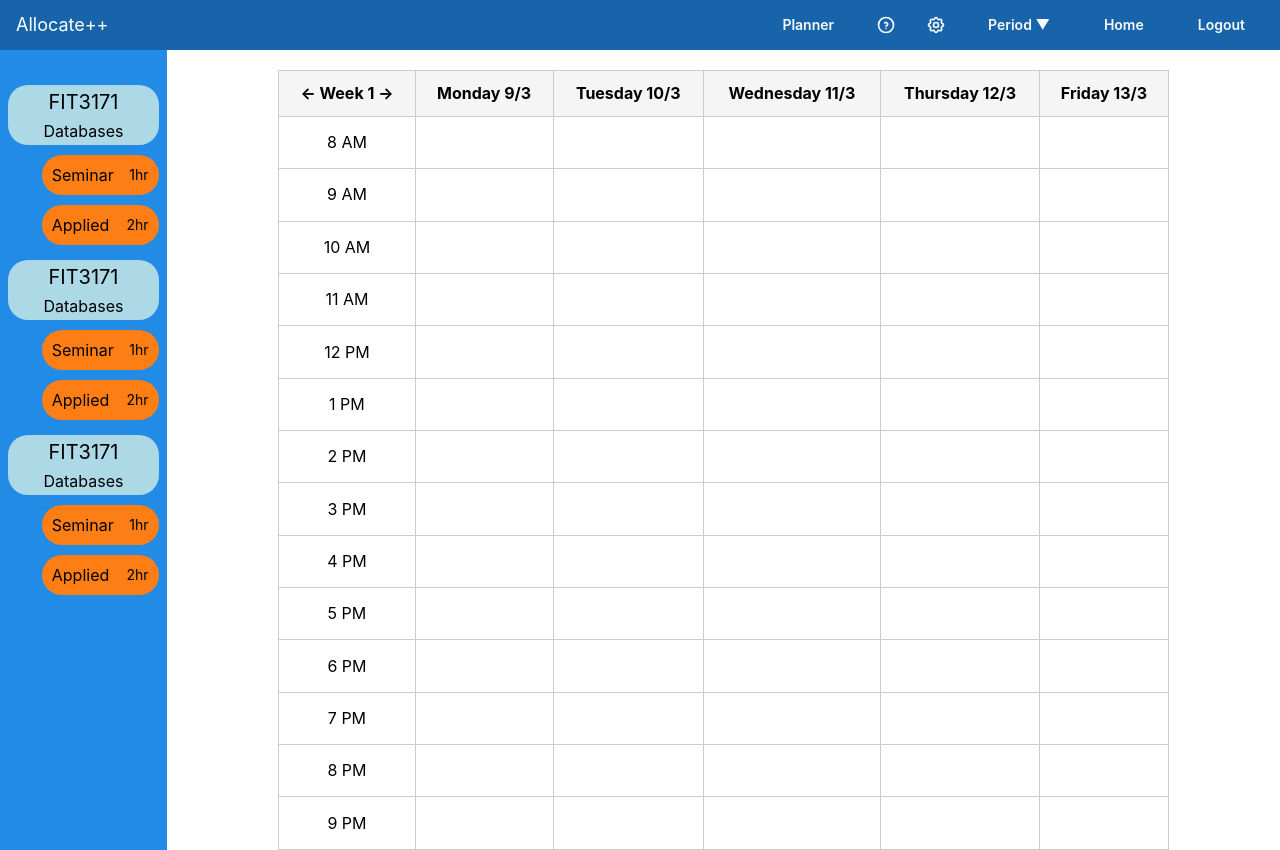
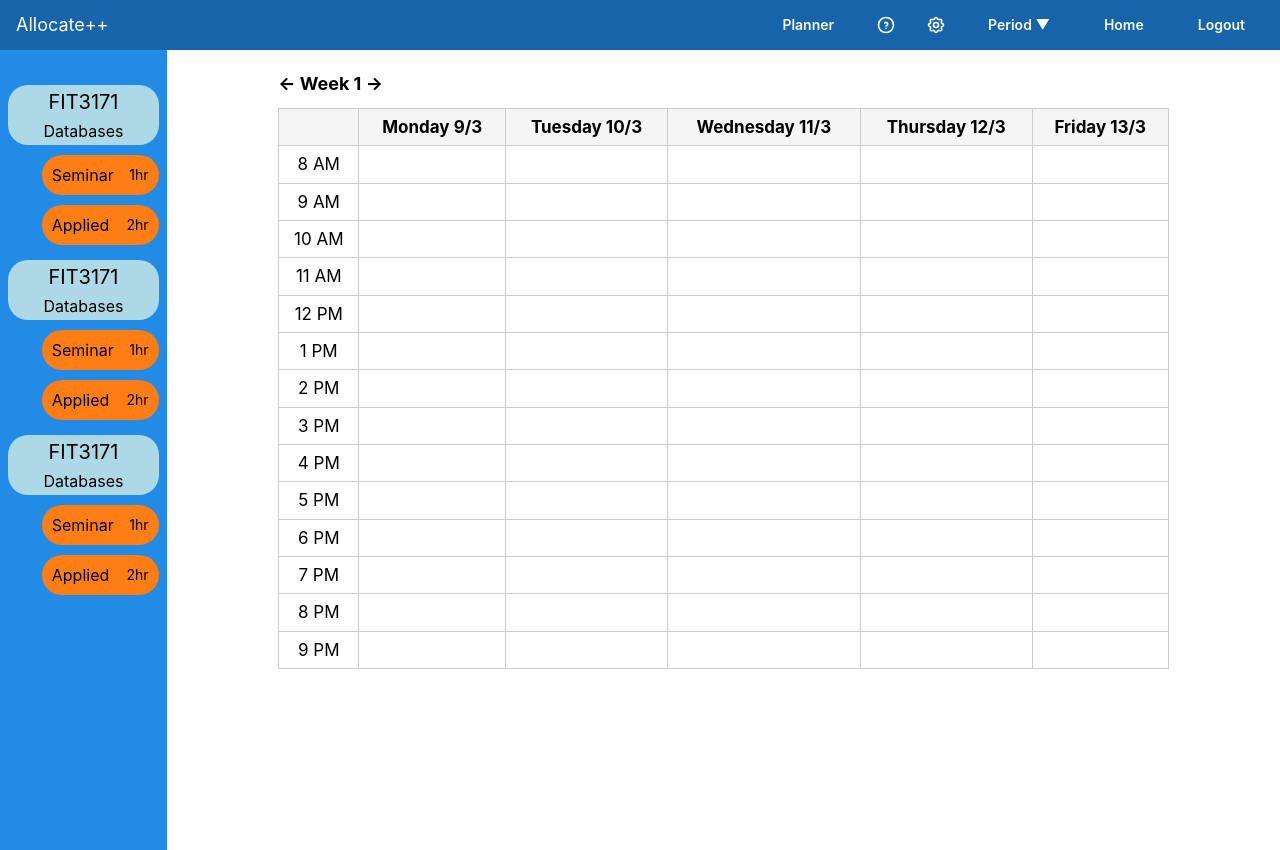
Before and after one commit to RichardLi88/unihack-2025, a React app in the folder project/frontend/: page / in a window 1280 px wide. Built offline with nearby package versions, Linux system fonts and the light colour scheme; the HTML template or start-up script is replaced by a standard one.

Commit message:
add shading functoinality, improve visuals - onclick turns cell grey - shorter rows - move week 1 position

```diff
--- a/project/frontend/src/components/Timetable.jsx
+++ b/project/frontend/src/components/Timetable.jsx
@@ -1,5 +1,5 @@
-import React from "react";
-import "../css/Timetable.css"; // Add styles
+import React, { useState } from "react";
+import "../css/Timetable.css"; // Ensure your CSS is updated as well
 
 const days = [
   { name: "Monday", date: "9/3" },
@@ -12,14 +12,30 @@ const days = [
 const hours = Array.from({ length: 14 }, (_, i) => 8 + i); // 8 AM to 9 PM
 
 const Timetable = () => {
+  // State to track clicked cells
+  const [clickedCells, setClickedCells] = useState({});
+
+  // Function to handle cell clicks
+  const handleCellClick = (day, hour) => {
+    const cellKey = `${day.name}-${hour}`;
+    setClickedCells((prev) => ({
+      ...prev,
+      [cellKey]: !prev[cellKey],
+    }));
+  };
+
   return (
+
     <div className="timetable-container">
+       <div className="week-header">← Week 1 →</div>
       <table className="timetable">
         <thead>
           <tr>
-            <th>← Week 1 →</th>
+            <th></th>
             {days.map((day) => (
-              <th key={day.name}>{day.name} {day.date}</th>
+              <th key={day.name}>
+                {day.name} {day.date}
+              </th>
             ))}
           </tr>
         </thead>
@@ -27,9 +43,17 @@ const Timetable = () => {
           {hours.map((hour) => (
             <tr key={hour}>
               <td>{hour <= 11 ? `${hour} AM` : hour === 12 ? "12 PM" : `${hour - 12} PM`}</td>
-              {days.map((day) => (
-                <td key={`${day.name}-${hour}`} className="empty-slot"></td>
-              ))}
+              {days.map((day) => {
+                const cellKey = `${day.name}-${hour}`;
+                const isClicked = clickedCells[cellKey];
+                return (
+                  <td
+                    key={cellKey}
+                    className={`empty-slot ${isClicked ? "clicked" : ""}`}
+                    onClick={() => handleCellClick(day, hour)}
+                  ></td>
+                );
+              })}
             </tr>
           ))}
         </tbody>
--- a/project/frontend/src/css/Timetable.css
+++ b/project/frontend/src/css/Timetable.css
@@ -1,19 +1,29 @@
-.timetable-container {
+  .timetable-container {
     width: 100%;
     display: flex;
-    justify-content: center;
+    flex-direction: column; /* Stack children vertically */
+    align-items: center;
     margin-top: 20px;
+    margin-bottom: 20px;
+
   }
-
+  .week-header {
+    font-size: 18px;
+    font-weight: bold;
+    margin-bottom: 10px;
+    align-self: flex-start; /* Align the header to the left */
+    margin-left: 10%; /* Match the table's left margin */
+  }
   .timetable {
     border-collapse: collapse;
     width: 80%;
     text-align: center;
+    font-size: 17px;
   }
 
   th, td {
     border: 1px solid #ccc;
-    padding: 10px;
+    padding: 5px;
   }
 
   th {
@@ -21,5 +31,10 @@
   }
 
   .empty-slot {
-    height: 40px;
+    height: 20px;
+    /* cursor: pointer; */
   }
+
+  .empty-slot.clicked {
+    background-color: grey;
+  }
```
